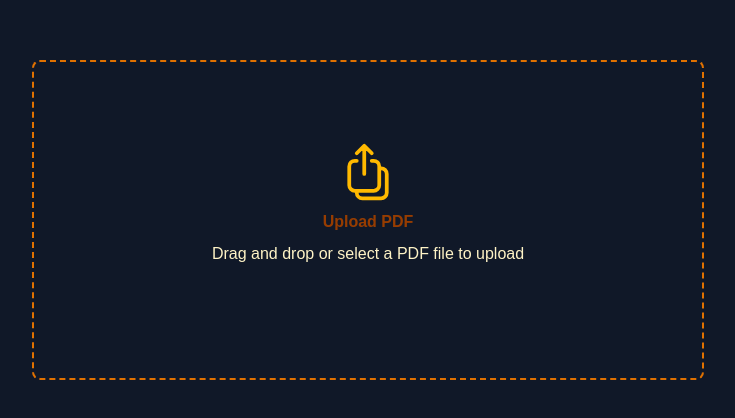
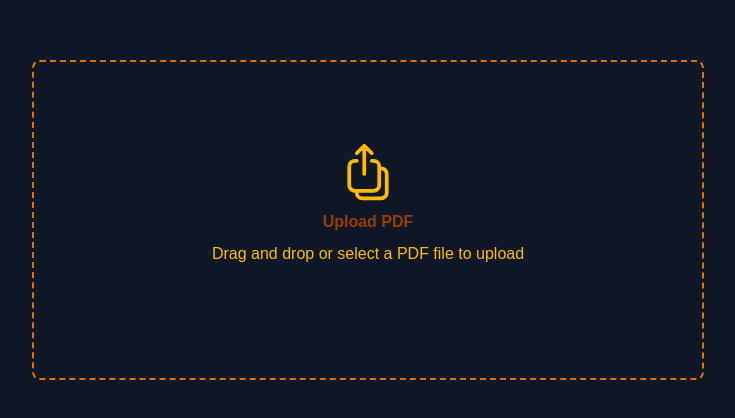
Before and after one commit to rainerhamal/ai-pdf-extractor-analyser-frontend, a Next.js app: page / in a window 1280 px wide. Shown: the part 180-598 px from the top of the page, without its empty margins (272-1007 px from the left). Built offline with nearby package versions, Linux system fonts and the light colour scheme.

Commit message:
updated styling

```diff
--- a/src/app/ui/uploadModal.tsx
+++ b/src/app/ui/uploadModal.tsx
@@ -11,7 +11,7 @@ export default function UploadModal ( { isOpen, onClose }: UploadModalProps )
     if ( !isOpen ) return null;
     return (
         <div className="fixed inset-0 bg-gray-500/25 flex items-center justify-center">
-            <div className="bg-white rounded-lg p-6 w-full max-w-lg">
+            <div className="bg-amber-50 rounded-lg p-6 w-full max-w-lg">
                 <div className="flex justify-end">
                     <button onClick={ onClose } className="text-gray-400 hover:text-gray-600 focus:outline-none">
                         <svg xmlns="http://www.w3.org/2000/svg" fill="none" viewBox="0 0 24 24" strokeWidth={ 2 } stroke="currentColor" className="w-6 h-6">
--- a/src/app/ui/uploadPdf.tsx
+++ b/src/app/ui/uploadPdf.tsx
@@ -191,7 +191,7 @@ export default function UploadPdf ( { onUploadComplete, redirectOnSuccess = fals
                                 <path strokeLinecap="round" strokeLinejoin="round" d="M7.5 7.5h-.75A2.25 2.25 0 0 0 4.5 9.75v7.5a2.25 2.25 0 0 0 2.25 2.25h7.5a2.25 2.25 0 0 0 2.25-2.25v-7.5a2.25 2.25 0 0 0-2.25-2.25h-.75m0-3-3-3m0 0-3 3m3-3v11.25m6-2.25h.75a2.25 2.25 0 0 1 2.25 2.25v7.5a2.25 2.25 0 0 1-2.25 2.25h-7.5a2.25 2.25 0 0 1-2.25-2.25v-.75" />
                             </svg>
                             <span className="text-amber-800 font-semibold mb-2">Upload PDF</span>
-                            <p className="text-amber-100">Drag and drop or select a PDF file to upload</p>
+                            <p className="text-amber-400">Drag and drop or select a PDF file to upload</p>
                         </label>
                     </>
                 ) }
```
